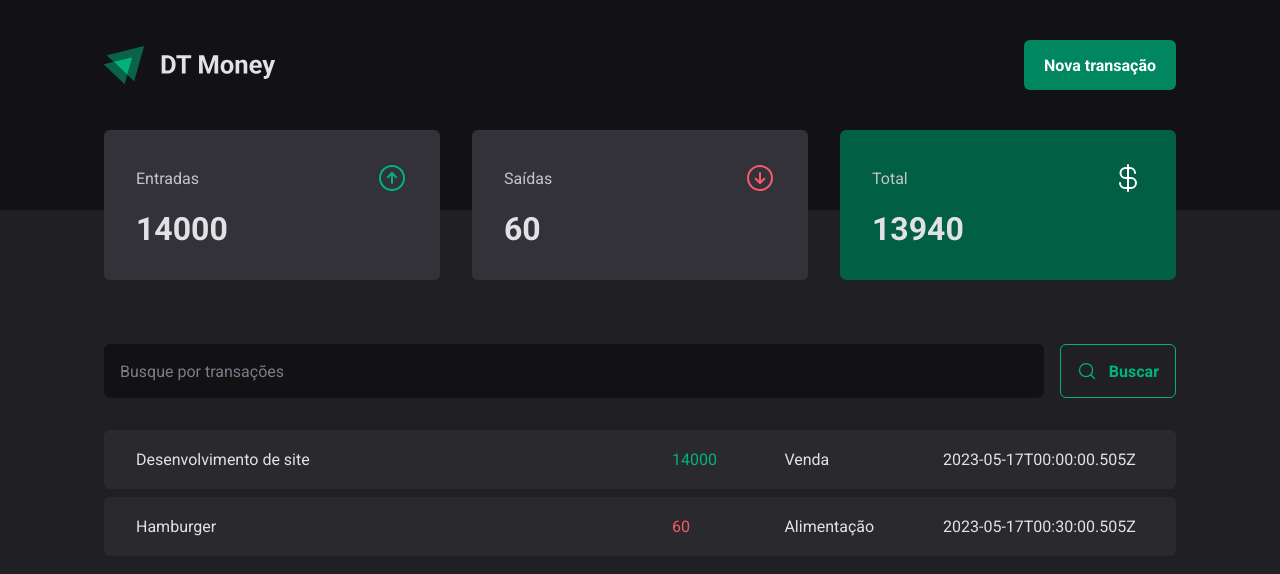
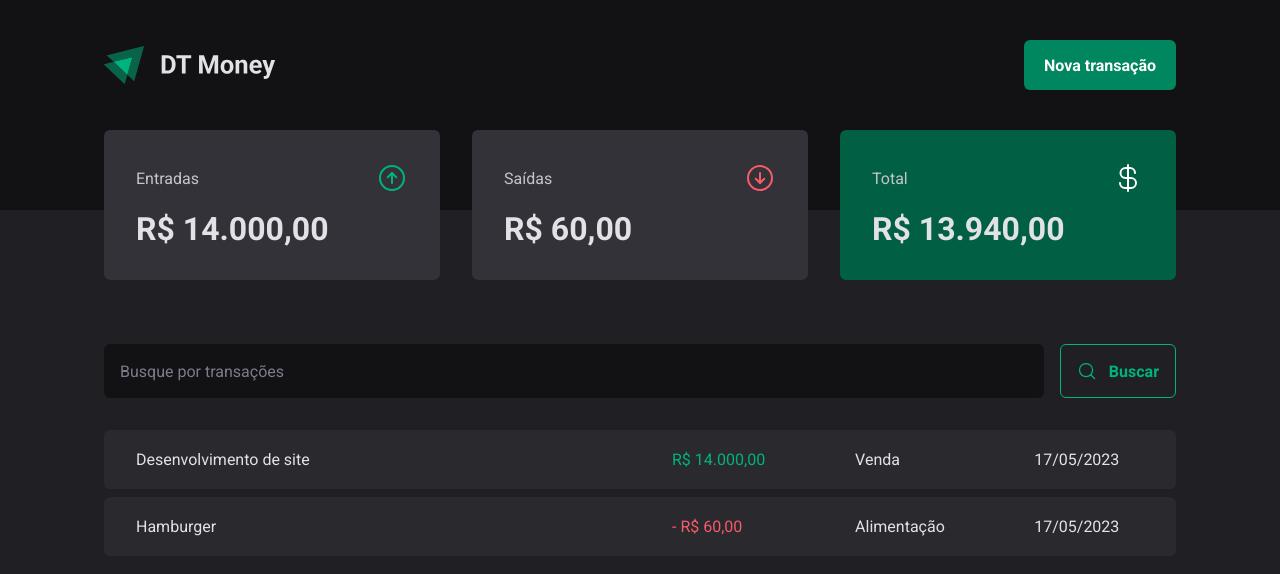
Before and after one commit to marcusdavanco/dt-money, a React (Vite) app: page / in a window 1280 px wide. Shown: the top 574 px of the page. Built offline with nearby package versions, Linux system fonts and the light colour scheme; data requests are answered from the project's data file.

Commit message:
feat: Formatando valores

```diff
--- a/src/components/Summary/index.tsx
+++ b/src/components/Summary/index.tsx
@@ -2,17 +2,16 @@
 import { ArrowCircleUp, ArrowCircleDown, CurrencyDollar } from "phosphor-react";
 import { TransactionsContext } from "../../contexts/TransactionsContext";
 import { useContext } from "react";
+import { priceFormatter } from "../../utils/formatter";
 
 export function Summary() {
-
   const { transactions } = useContext(TransactionsContext);
 
   const summary = transactions.reduce(
     (acc, transaction) => {
-			if (transaction.type === 'income') {
+      if (transaction.type === "income") {
         acc.income += transaction.price;
         acc.total += transaction.price;
-
       } else {
         acc.outcome += transaction.price;
         acc.total -= transaction.price;
@@ -23,9 +22,9 @@
     {
       income: 0,
       outcome: 0,
-			total: 0
+      total: 0,
     }
-	)
+  );
 
   return (
     <SummaryContainer>
@@ -35,7 +34,7 @@
           <ArrowCircleUp size={32} color="#00b37e" />
         </header>
 
-				<strong>{summary.income}</strong>
+        <strong>{priceFormatter.format(summary.income)}</strong>
       </SummaryCard>
 
       <SummaryCard>
@@ -44,7 +43,7 @@
           <ArrowCircleDown size={32} color="#f75a68" />
         </header>
 
-				<strong>{summary.outcome}</strong>
+        <strong>{priceFormatter.format(summary.outcome)}</strong>
       </SummaryCard>
 
       <SummaryCard variant="green">
@@ -52,9 +51,8 @@
           <span>Total</span>
           <CurrencyDollar size={32} color="#fff" />
         </header>
-				<strong>{summary.total}</strong>
+        <strong>{priceFormatter.format(summary.total)}</strong>
       </SummaryCard>
-
     </SummaryContainer>
-	)
+  );
 }
--- a/src/pages/Transactions/index.tsx
+++ b/src/pages/Transactions/index.tsx
@@ -4,6 +4,7 @@
 import { TransactionsContainer, TransactionsTable, PriceHighlight } from "./styles"
 import { TransactionsContext } from "../../contexts/TransactionsContext"
 import { useContext } from "react"
+import { priceFormatter, dateFormatter } from "../../utils/formatter"
 
 interface Transaction {
 	id: number;
@@ -31,11 +32,12 @@
 										<td width="50%">{transaction.description}</td>
 										<td>
 											<PriceHighlight variant={transaction.type}>
-												{transaction.price}
+												{transaction.type === 'outcome' && '- '}
+												{priceFormatter.format(transaction.price)}
 											</PriceHighlight>
 										</td>
 										<td>{transaction.category}</td>
-										<td>{transaction.createdAt}</td>
+										<td>{dateFormatter.format(new Date(transaction.createdAt))}</td>
 									</tr>
 								)
 							})
--- /dev/null
+++ b/src/utils/formatter.ts
@@ -0,0 +1,6 @@
+export const dateFormatter = new Intl.DateTimeFormat('pt-BR');
+
+export const priceFormatter = new Intl.NumberFormat('pt-BR', {
+	style: 'currency',
+	currency: 'BRL',
+});
```
Lines whose indentation alone changed are shown as unchanged.
